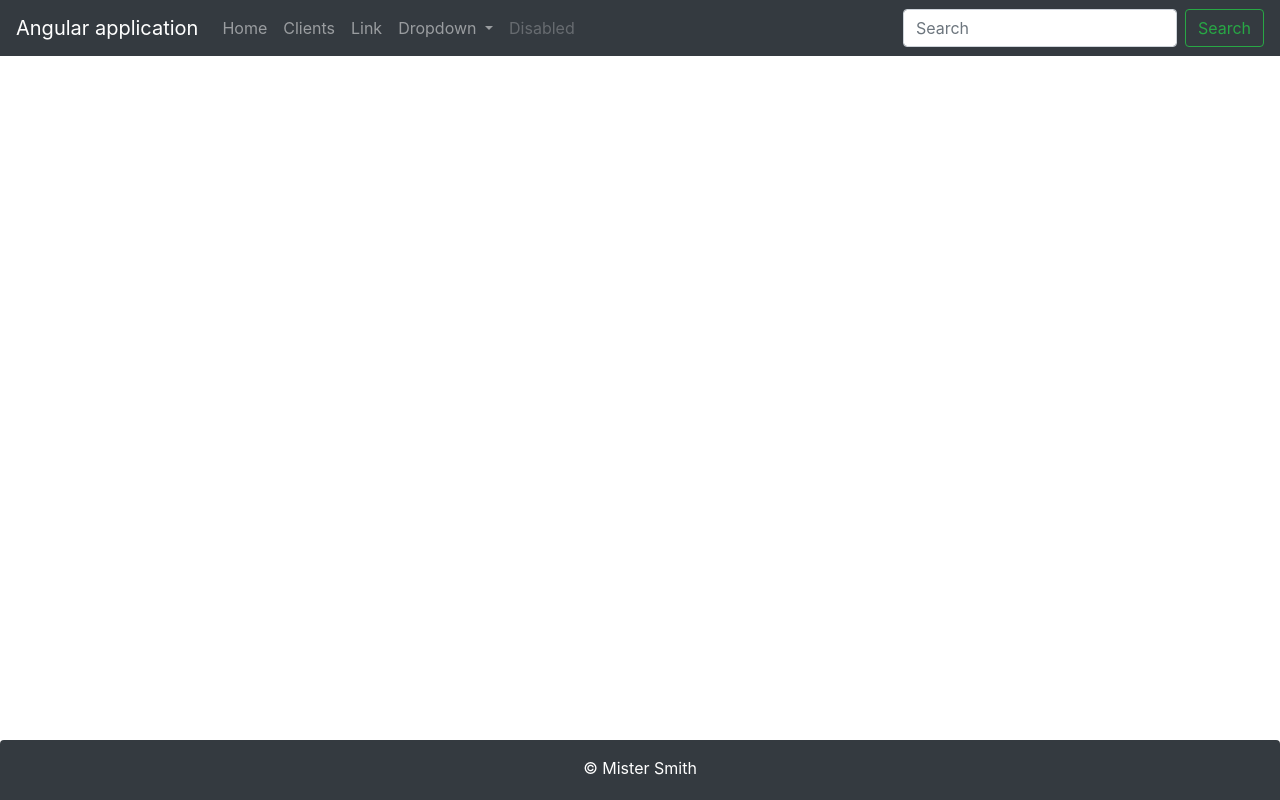
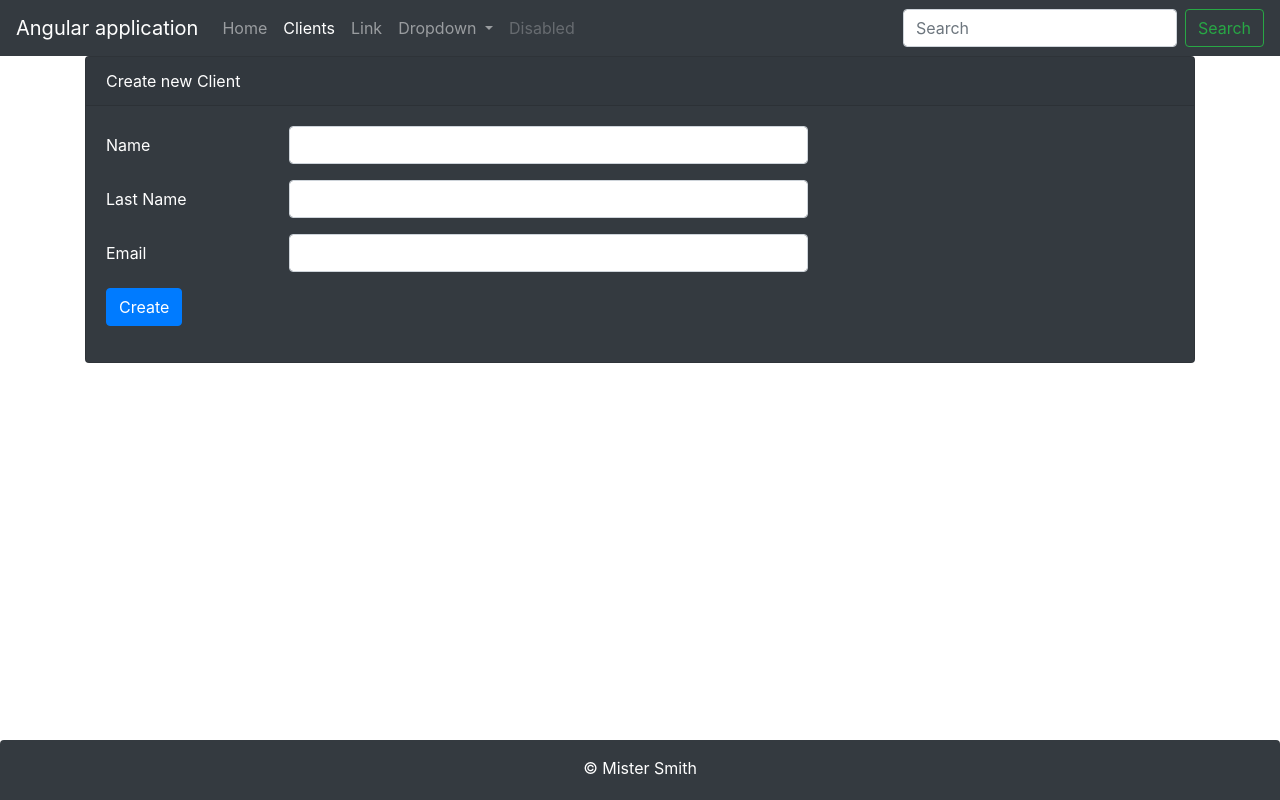
Before and after one commit to ankToken/angular-front-end-app-example, an Angular app: page /clients/form in a window 1280 px wide. Before the commit this address led to /. Built offline with nearby package versions, Linux system fonts and the light colour scheme.

Commit message:
feat/add-forms Added CRUD form for clients

```diff
--- a/src/app/clients/client.ts
+++ b/src/app/clients/client.ts
@@ -1,7 +1,7 @@
 export class Client {
   id: number;
   name: string;
-  last_name: string;
+  lastName: string;
   email: string;
   createAt: string;
 }
--- a/src/app/clients/clients.component.html
+++ b/src/app/clients/clients.component.html
@@ -3,6 +3,9 @@
   <div class="card-body text-primary">
     <h5 class="card-title">Clients List</h5>
 
+  <div class="my-2 text-left">
+    <button class="btn btn-rounded btn-primary" type="button" [routerLink] ="['/clients/form']" >Create Client</button>
+  </div>
   <table class="table table-table-bordered table-striped">
   <thead>
     <tr>
--- /dev/null
+++ b/src/app/clients/form.component.html
@@ -0,0 +1,32 @@
+<div class="card bg-dark text-white">
+  <div class="card-header">
+    {{ title }}
+  </div>
+  <div class="card-body">
+    <form (ngSubmit) = "create()">
+      <div class="form-group row">
+        <label for="name" class="col-form-label col-sm-2">Name</label>
+        <div class="col-sm-6">
+          <input type="text" name="name" class="form-control" [(ngModel)]="client.name">
+        </div>
+      </div>
+      <div class="form-group row">
+        <label for="last_name" class="col-form-label col-sm-2">Last Name</label>
+        <div class="col-sm-6">
+          <input type="text" name="last_name" class="form-control" [(ngModel)]="client.lastName">
+        </div>
+      </div>
+      <div class="form-group row">
+        <label for="email" class="col-form-label col-sm-2">Email</label>
+        <div class="col-sm-6">
+          <input type="text" name="email" class="form-control" [(ngModel)]="client.email">
+        </div>
+      </div>
+      <div class="form-group row">
+        <div class="col-sm-6">
+          <button class="btn btn-primary" role="button">Create</button>
+        </div>
+      </div>
+    </form>
+  </div>
+</div>
--- /dev/null
+++ b/src/app/clients/form.component.ts
@@ -0,0 +1,23 @@
+import { Component, OnInit } from '@angular/core';
+import { Client } from './client';
+
+@Component({
+  selector: 'app-form',
+  templateUrl: './form.component.html'
+})
+export class FormComponent implements OnInit {
+
+  public client: Client = new Client;
+  public title: string = "Create new Client";
+
+  constructor() { }
+
+  ngOnInit(): void {
+  }
+
+  public create(): void{
+    console.log("clicked!");
+    console.log(this.client);
+  }
+
+}
```
Also changed, not shown: src/app/app.module.ts (+6 -1 lines).
